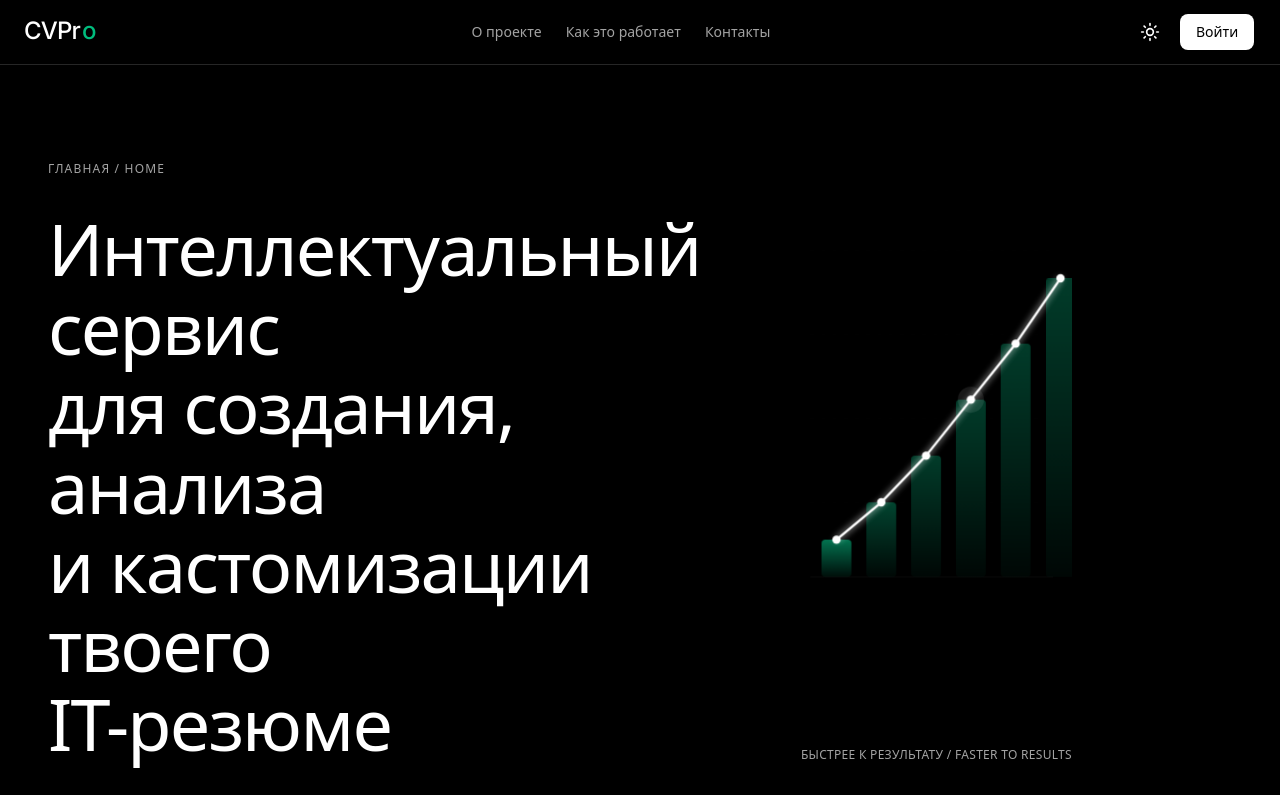
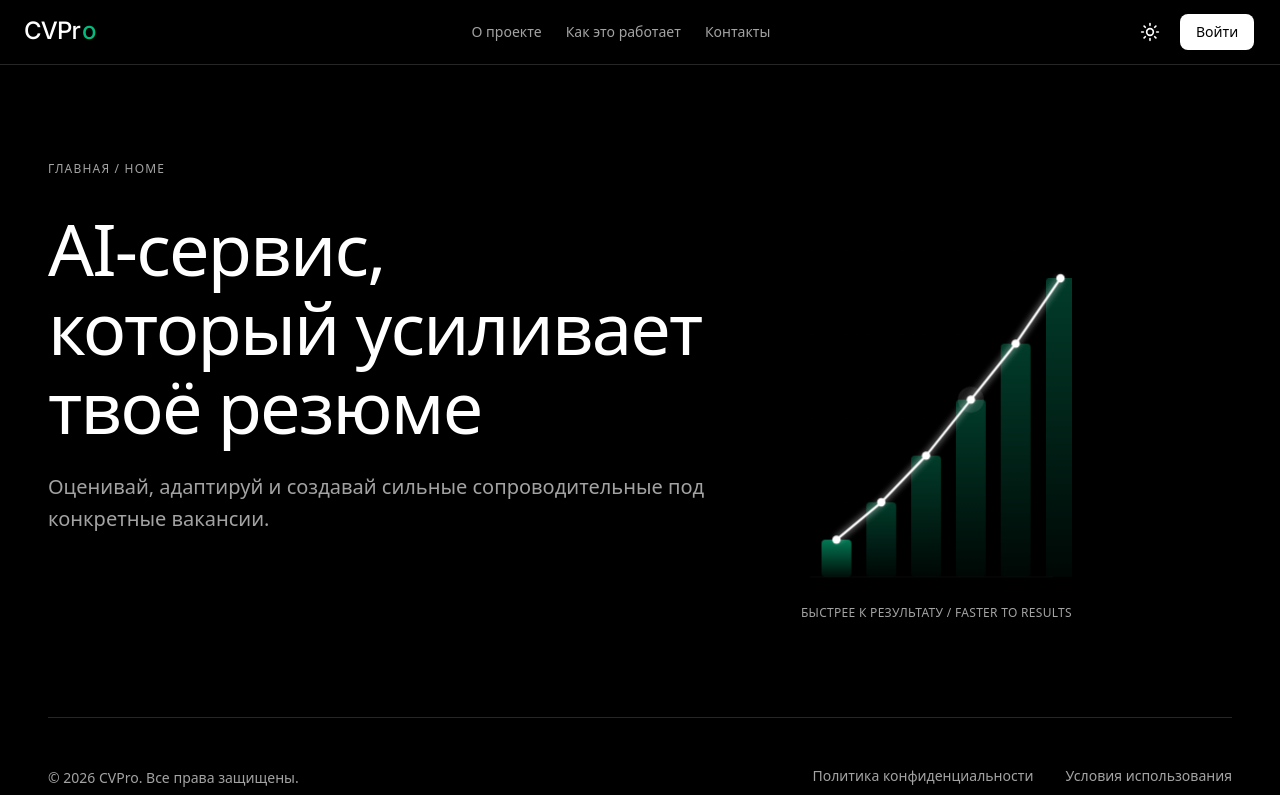
Before and after one commit to 0su0000000i17/CV, a Next.js app in the folder frontend/: page / in a window 1280 px wide. Shown: the top 795 px of the page. Built offline with nearby package versions, Linux system fonts and the light colour scheme; no server answers.

Commit message:
Update homepage hero copy

```diff
--- a/frontend/app/page.tsx
+++ b/frontend/app/page.tsx
@@ -23,11 +23,16 @@ export default function Home() {
         <div className="grid grid-cols-1 gap-6 xl:grid-cols-[2fr_1fr] xl:gap-12">
           <div className="space-y-6">
             <h1 className="text-4xl font-normal leading-[1.1] tracking-tight text-foreground sm:text-5xl md:text-6xl lg:text-7xl">
-              Интеллектуальный сервис <br className="hidden sm:inline" />
-              для создания, анализа <br className="hidden sm:inline" />
-              и кастомизации твоего <br className="hidden sm:inline" />
-              <span className="font-medium text-foreground">IT-резюме</span>
+              <span className="font-medium text-foreground">AI-сервис,</span>{' '}
+              <br className="hidden sm:inline" />
+              который усиливает <br className="hidden sm:inline" />
+              твоё резюме
             </h1>
+
+            <p className="max-w-2xl text-lg leading-8 text-muted-foreground md:text-xl">
+              Оценивай, адаптируй и создавай сильные сопроводительные под
+              конкретные вакансии.
+            </p>
           </div>
 
           <div className="flex flex-col items-end justify-between pt-1 pb-0 xl:-ml-20 xl:pr-40">
```
